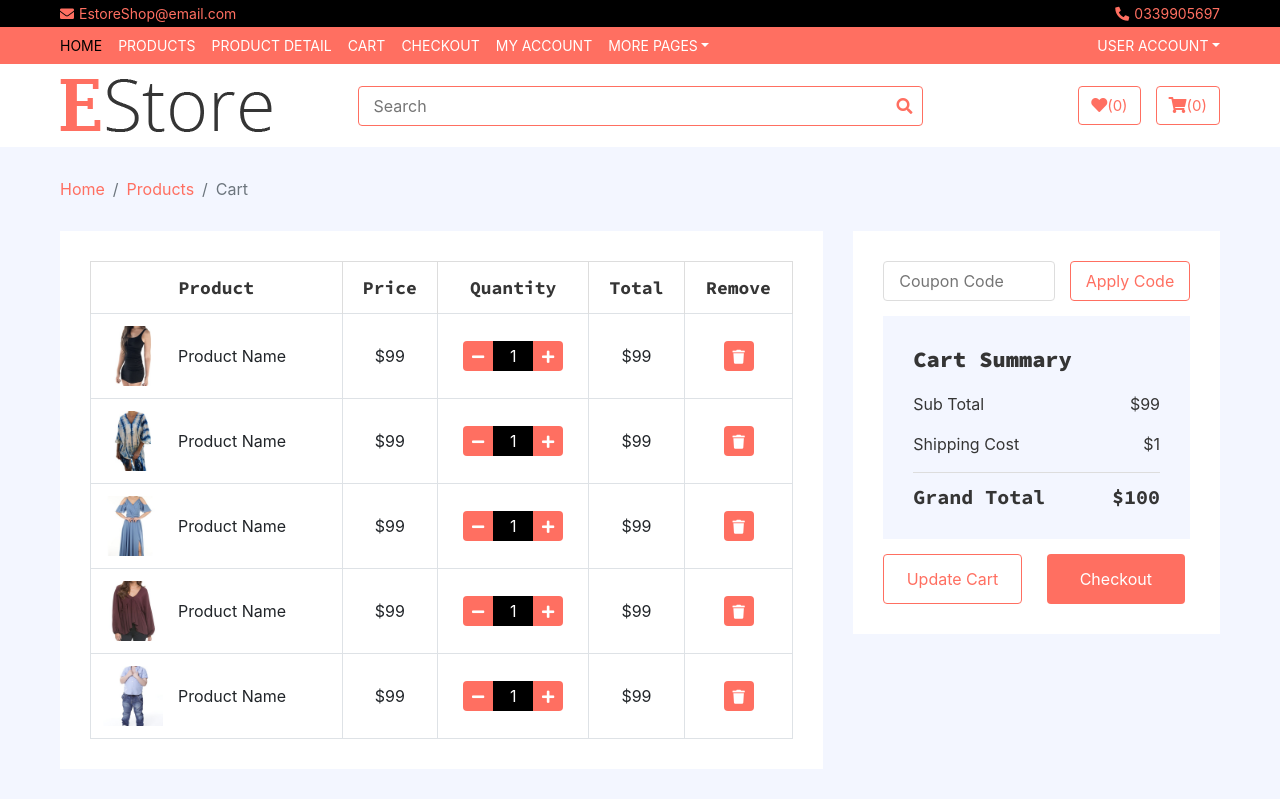
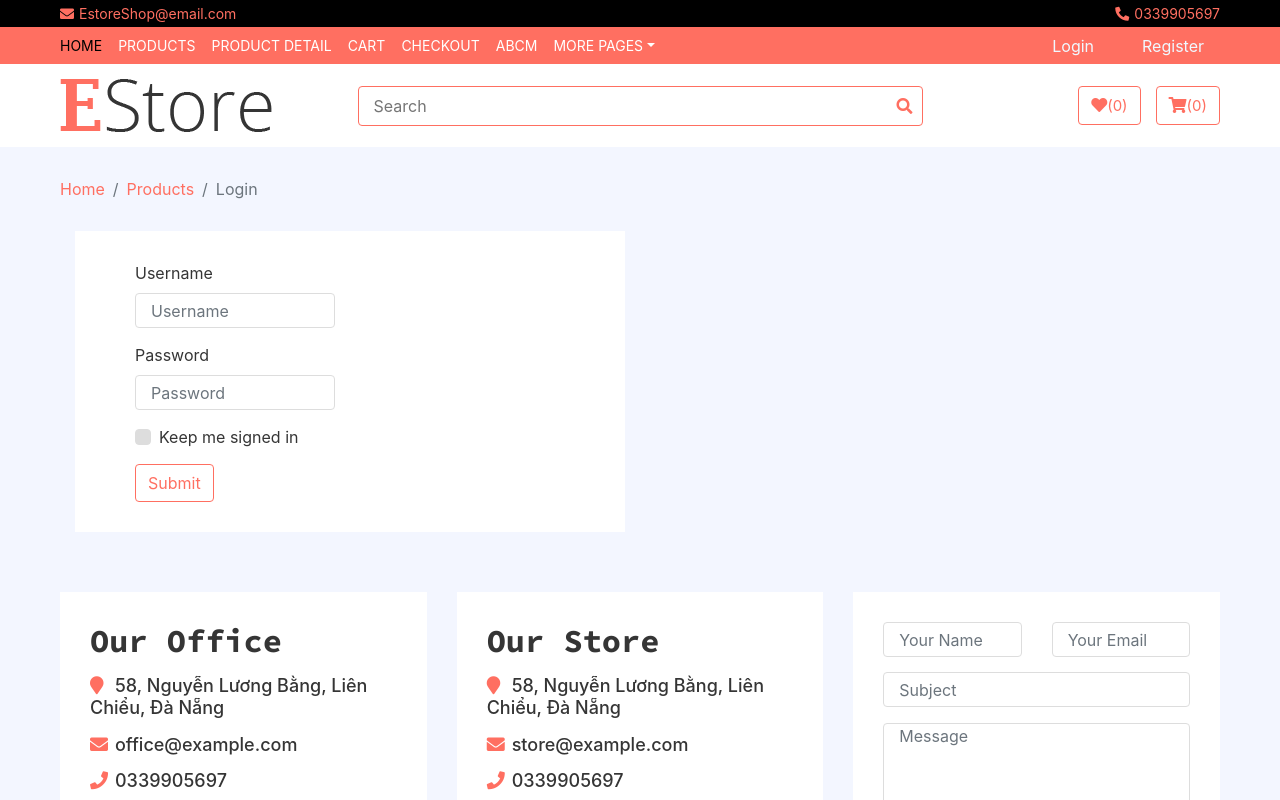
Before and after one commit to Levanchien1920/FashionShopManagement, a React (Create React App) app in the folder web-client/: page /Contact in a window 1280 px wide. Shown: the top 800 px of the page. Built offline with nearby package versions, Linux system fonts and the light colour scheme.

Commit message:
function login
first

```diff
--- a/web-client/package.json
+++ b/web-client/package.json
@@ -6,6 +6,7 @@
     "@testing-library/jest-dom": "^5.11.9",
     "@testing-library/react": "^11.2.5",
     "@testing-library/user-event": "^12.8.1",
+    "axios": "^0.21.1",
     "react": "^17.0.1",
     "react-dom": "^17.0.1",
     "react-router-dom": "^5.2.0",
--- a/web-client/src/App.js
+++ b/web-client/src/App.js
@@ -1,22 +1,26 @@
 import './App.css';
-import { BrowserRouter, Route, Link } from "react-router-dom";
-import Header from "./components/header"
-import Fouter from "./components/footer"
-import Login from "./components/login"
-import Register from "./components/register"
-import Contact from "./components/contact"
-import Cart from "./components/cart"
+import { BrowserRouter, Route, } from "react-router-dom";
+import Header from "./components/Header"
+import Fouter from "./components/Footer"
+import Login from "./components/Login"
+import Register from "./components/Register"
+import Contact from "./components/Contact"
+import LoginContextProvider from './context/LoginContext'
+import Card from './components/Card'
+import Cart from "./components/Cart"
 function App() {
   return (
     <div >
       <BrowserRouter>
-        <Header/>
-        <Route path='/' component={Cart} />
-        <Route path='/register' component={Register} />
-        <Route path='/login' component={Login} />
-        <Fouter/>
+        <LoginContextProvider>
+          <Header/>
+            <Route path='/login' component={Cart} />
+            <Route path='/register' component={Register} />
+            <Route path='/' component={Login} />
+            <Route path='/Contact' component={Contact} />
+          <Fouter/>
+          </LoginContextProvider>
       </BrowserRouter>
-
     </div>
   );
 }
--- /dev/null
+++ b/web-client/src/components/Card.js
@@ -0,0 +1,36 @@
+import React from 'react'
+
+function Card() {
+    return (
+        <div class="col-lg-3">
+        <div class="product-item">
+            <div class="product-title">
+                <a href="#">Product Name</a>
+                <div class="ratting">
+                    <i class="fa fa-star"></i>
+                    <i class="fa fa-star"></i>
+                    <i class="fa fa-star"></i>
+                    <i class="fa fa-star"></i>
+                    <i class="fa fa-star"></i>
+                </div>
+            </div>
+            <div class="product-image">
+                <a href="product-detail.html">
+                    <img src="img/product-6.jpg" alt="Product Image"></img>
+                </a>
+                <div class="product-action">
+                    <a href="#"><i class="fa fa-cart-plus"></i></a>
+                    <a href="#"><i class="fa fa-heart"></i></a>
+                    <a href="#"><i class="fa fa-search"></i></a>
+                </div>
+            </div>
+            <div class="product-price">
+                <h3><span>$</span>99</h3>
+                <a class="btn" href=""><i class="fa fa-shopping-cart"></i>Buy Now</a>
+            </div>
+        </div>
+    </div>
+    )
+}
+
+export default Card;
--- a/web-client/src/components/header.js
+++ b/web-client/src/components/header.js
@@ -1,6 +1,16 @@
-import React from 'react'
+import React, {useContext, useEffect} from 'react'
+import {LoginContext} from '../context/LoginContext'
+function Header() {
+    const login = useContext(LoginContext);
+    var fullname = login.Fullname;
 
-function header() {
+    // useEffect(() => {
+    // //   if (localStorage.getItem("token") === "eyJ0eXAiOiJKV1QiLCJhbGciOiJIUzUxMiJ9.eyJzdWIiOiIxMjMiLCJpZCI6MTIzLCJleHAiOjE2MTYzNTgxMDZ9.nrBW8a6fTlrJG18BVM1B6TYhiMSL2ViP-VdNkCYa5s8H8lwcYoRP-paSH-GI1oVPPZD1a2c23DdiMSLshzXj2g"){
+    //        login.LoginDispatch();
+    //        let x = localStorage.getItem("token");
+    //        console.log(x);
+    // //   }
+    // }, [])
     return (
         <div>
             <div className="top-bar">
@@ -33,7 +43,7 @@ function header() {
                                 <a href="product-detail.html" className="nav-item nav-link">Product Detail</a>
                                 <a href="cart.html" className="nav-item nav-link">Cart</a>
                                 <a href="checkout.html" className="nav-item nav-link">Checkout</a>
-                                <a href="my-account.html" className="nav-item nav-link">My Account</a>
+                                <a href="my-account.html" className="nav-item nav-link">abcm</a>
                                 <div className="nav-item dropdown">
                                     <a href="#" className="nav-link dropdown-toggle" data-toggle="dropdown">More Pages</a>
                                     <div className="dropdown-menu">
@@ -44,13 +54,24 @@ function header() {
                                 </div>
                             </div>
                             <div className="navbar-nav ml-auto">
+                                {(fullname !="") ? (
                                         <div className="nav-item dropdown">
-                                    <a href="#" className="nav-link dropdown-toggle" data-toggle="dropdown">User Account</a>
+                                            <a href="#" className="nav-link dropdown-toggle" data-toggle="dropdown">{fullname}</a>
                                                 <div className="dropdown-menu">
                                                     <a href="#" className="dropdown-item">Login</a>
                                                     <a href="#" className="dropdown-item">Register</a>
                                                 </div>
                                         </div>
+                                    ) : (
+                                        <div className="collapse navbar-collapse justify-content-between" id="navbarCollapse">
+                                            <div className="navbar-nav mr-auto">
+                                                    <a href="#" className="dropdown-item color">Login</a>
+                                                    <a href="#" className="dropdown-item color">Register</a>
+                                            </div>
+                                        </div>
+                                    )}
+
+
                             </div>
                         </div>
                     </nav>
@@ -91,4 +112,4 @@ function header() {
     )
 }
 
-export default header
+export default Header
--- a/web-client/src/components/login.js
+++ b/web-client/src/components/login.js
@@ -1,6 +1,26 @@
-import React from 'react'
-
-function login() {
+import React, {useState , useContext } from 'react'
+import {LoginContext} from '../context/LoginContext'
+import axios from 'axios'
+import {useHistory} from 'react-router'
+function Login() {
+    const [userInput , setuserInput] = useState({username:"", password:""});
+    const [errorMessage, setErrorMessage] = useState(null);
+    const [user, setuser]= useState("")
+    const { LoginDispatch} = useContext(LoginContext);
+    const history = useHistory();
+    const OnSubmitHandle =  (e) =>{
+        axios.post("http://localhost:9090/api/v1/auth/login", userInput).then((response)=> {
+            setErrorMessage(null);
+            const {token, info} = response.data;
+            localStorage.setItem("token", token);
+            localStorage.setItem("id", info.id);
+            localStorage.setItem("username", info.username);
+            localStorage.setItem("fullname", info.fullName);
+            LoginDispatch();
+        }).catch((error) =>{
+            setErrorMessage(error.response.data.message);
+        });
+    }
     return (
         <div>
             <div class="breadcrumb-wrap">
@@ -18,12 +38,14 @@ function login() {
                             <div class="login-form">
                                 <div class="col">
                                     <div class="col-md-6">
-                                        <label>E-mail / Username</label>
-                                        <input class="form-control" type="text" placeholder="E-mail / Username"></input>
+                                        <label>Username</label>
+                                        <input class="form-control" type="text"  name="username" placeholder="Username"
+                                        onChange={e => setuserInput({...userInput ,username : e.target.value})} value={userInput.username}></input>
                                     </div>
                                     <div class="col-md-6">
                                         <label>Password</label>
-                                        <input class="form-control" type="text" placeholder="Password"></input>
+                                        <input class="form-control" type="text"  name="password" placeholder="Password"
+                                        onChange={e => setuserInput({...userInput ,password : e.target.value})} value={userInput.password}></input>
                                     </div>
                                     <div class="col-md-12">
                                         <div class="custom-control custom-checkbox">
@@ -31,8 +53,11 @@ function login() {
                                             <label class="custom-control-label" for="newaccount">Keep me signed in</label>
                                         </div>
                                     </div>
+                                    {errorMessage && (
+                                        <div className="error-mesage">{errorMessage}</div>
+                                    )}
                                     <div class="col-md-12">
-                                        <button class="btn">Submit</button>
+                                        <button class="btn" onClick={OnSubmitHandle}>Submit</button>
                                     </div>
                                 </div>
                             </div>
@@ -43,4 +68,4 @@ function login() {
     )
 }
 
-export default login
+export default Login
--- /dev/null
+++ b/web-client/src/context/LoginContext.js
@@ -0,0 +1,33 @@
+import React , {createContext , useState} from 'react';
+
+export const LoginContext = createContext();
+
+const LoginContextProvider =({children}) =>{
+    const [Id , setId] = useState("");
+    const [Username , setUsername] = useState("");
+    const [Fullname , setfullname] = useState("");
+
+    // function dispatch
+    const LoginDispatch = () =>{
+        setId(localStorage.getItem('id'));
+        setUsername(localStorage.getItem('username'));
+        setfullname(localStorage.getItem('fullname'));
+    }
+    //context data
+    const LoginContextData = {
+        Id : Id,
+        Username :Username ,
+        Fullname :Fullname ,
+        LoginDispatch,
+    }
+
+    //return provider
+
+    return(
+        <LoginContext.Provider value={LoginContextData}>
+            {children}
+        </LoginContext.Provider>
+    )
+
+}
+export default LoginContextProvider;
--- a/web-client/src/index.css
+++ b/web-client/src/index.css
@@ -11,3 +11,9 @@ code {
   font-family: source-code-pro, Menlo, Monaco, Consolas, 'Courier New',
     monospace;
 }
+.error-mesage {
+  color: red;
+}
+.color {
+  color: aliceblue;
+}
```
Also changed, not shown: 1 other file (tests, documents, lock files or other folders). Lines whose indentation alone changed are shown as unchanged.
